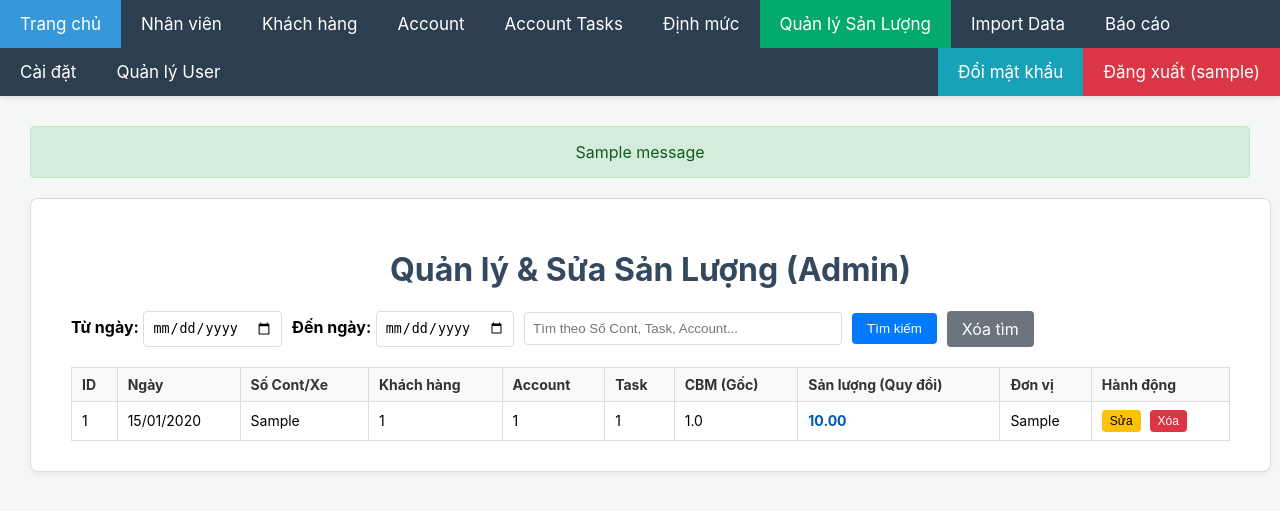
After one commit to Anhcodon2020/Production, a Flask app: page /productivity in a window 1280 px wide. The commit adds this page. Shown: the top 511 px of the page. Run offline with Flask 3, Linux system fonts and the light colour scheme; a user stored in the database is signed in; tables that the repository leaves empty hold one stand-in row (values such as "Sample post"); one stand-in notice (Sample message) is shown.

Commit message:
add sua san luong

```diff
--- a/app.py
+++ b/app.py
@@ -1023,12 +1023,157 @@ def delete_user(id):
     flash('Xóa user thành công!', 'success')
     return redirect(url_for('manage_users'))
 
+@app.route('/api/tasks-by-account-name')
+@login_required
+def get_tasks_by_account_name():
+    account_name = request.args.get('account_name')
+    customer_name = request.args.get('customer_name')
+
+    if not account_name or not customer_name:
+        return jsonify([])
+
+    customer = Customer.query.filter(Customer.customer_name.ilike(customer_name)).first()
+    if not customer:
+        return jsonify([])
+
+    account = CustomerAccount.query.filter(
+        CustomerAccount.customer_id == customer.id,
+        CustomerAccount.account_name.ilike(account_name)
+    ).first()
+
+    if not account:
+        return jsonify([])
+
+    tasks = AccountTask.query.filter_by(account_id=account.id).order_by(AccountTask.task_name).all()
+    return jsonify([{'name': t.task_name} for t in tasks])
+
+@app.route('/api/get-conversion-info')
+@login_required
+def get_conversion_info():
+    customer_name = request.args.get('customer_name')
+    account_name = request.args.get('account_name')
+    task_name = request.args.get('task_name')
+
+    default_response = jsonify({'conversion_index': 1.0, 'unit': 'CBM'})
+
+    if not all([customer_name, account_name, task_name]):
+        return default_response
+
+    try:
+        customer = Customer.query.filter(Customer.customer_name.ilike(customer_name)).first()
+        if not customer: return default_response
+
+        account = CustomerAccount.query.filter(
+            CustomerAccount.customer_id == customer.id,
+            CustomerAccount.account_name.ilike(account_name)
+        ).first()
+        if not account: return default_response
+
+        task = AccountTask.query.filter(
+            AccountTask.account_id == account.id,
+            or_(AccountTask.task_code.ilike(task_name), AccountTask.task_name.ilike(task_name))
+        ).first()
+        if not task: return default_response
+
+        # Lấy index mới nhất, bỏ qua ngày hiệu lực để nhất quán với logic import
+        index = AccountConversionIndex.query.filter(
+            AccountConversionIndex.account_id == account.id,
+            AccountConversionIndex.task_id == task.id
+        ).order_by(AccountConversionIndex.effective_from.desc()).first()
+
+        if index:
+            return jsonify({'conversion_index': float(index.conversion_index), 'unit': index.unit})
+        else:
+            return default_response
+    except Exception:
+        return default_response
+
+@app.route('/productivity', methods=['GET', 'POST'])
+@login_required
+@admin_required
+def manage_productivity():
+    page = request.args.get('page', 1, type=int)
+    search = request.args.get('search', '')
+    from_date = request.args.get('from_date')
+    to_date = request.args.get('to_date')
+
+    query = LaborProductivity.query
+
+    if from_date:
+        query = query.filter(LaborProductivity.work_date >= from_date)
+    if to_date:
+        query = query.filter(LaborProductivity.work_date <= to_date)
+
+    if search:
+        query = query.filter(
+            LaborProductivity.ref_no.ilike(f'%{search}%') |
+            LaborProductivity.task_id.ilike(f'%{search}%') |
+            LaborProductivity.account_id.ilike(f'%{search}%') |
+            LaborProductivity.customer_id.ilike(f'%{search}%')
+        )
+
+    # Sắp xếp theo ngày giảm dần, sau đó đến ID giảm dần
+    records = query.order_by(LaborProductivity.work_date.desc(), LaborProductivity.id.desc()).paginate(page=page, per_page=20, error_out=False)
+
+    return render_template('productivity.html', records=records, search_term=search, from_date=from_date, to_date=to_date)
+
+@app.route('/productivity/edit/<int:id>', methods=['POST'])
+@login_required
+@admin_required
+def edit_productivity(id):
+    record = LaborProductivity.query.get_or_404(id)
+    try:
+        record.work_date = datetime.strptime(request.form['work_date'], '%Y-%m-%d').date()
+        record.ref_no = request.form['ref_no']
+        record.customer_id = request.form['customer_id']
+        record.account_id = request.form['account_id']
+        record.task_id = request.form['task_id']
+        record.quantity = float(request.form['quantity'])
+        record.unit = request.form['unit']
+        # Cập nhật CBM gốc nếu cần (productivity_value)
+        if request.form.get('productivity_value'):
+            record.productivity_value = float(request.form['productivity_value'])
+
+        db.session.commit()
+        flash('Cập nhật sản lượng thành công!', 'success')
+    except Exception as e:
+        db.session.rollback()
+        flash(f'Lỗi cập nhật: {e}', 'danger')
+    return redirect(url_for('manage_productivity'))
+
+@app.route('/productivity/delete/<int:id>', methods=['POST'])
+@login_required
+@admin_required
+def delete_productivity(id):
+    record = LaborProductivity.query.get_or_404(id)
+    try:
+        db.session.delete(record)
+        db.session.commit()
+        flash('Xóa bản ghi thành công!', 'success')
+    except Exception as e:
+        db.session.rollback()
+        flash(f'Lỗi xóa: {e}', 'danger')
+    return redirect(url_for('manage_productivity'))
+
 @app.route('/report', methods=['GET', 'POST'])
 @login_required
 @view_required
 def report():
     from_date = request.args.get('from_date')
     to_date = request.args.get('to_date')
+
+    # Nếu không chọn ngày, mặc định từ 26 tháng trước đến 25 tháng hiện tại
+    if not from_date and not to_date:
+        today = datetime.now()
+        if today.month == 1:
+            prev_month = 12
+            prev_year = today.year - 1
+        else:
+            prev_month = today.month - 1
+            prev_year = today.year
+
+        from_date = f"{prev_year}-{prev_month:02d}-26"
+        to_date = f"{today.year}-{today.month:02d}-25"
 
     query = LaborProductivity.query
 
@@ -1322,8 +1467,8 @@ def create_default_admin():
 
 if __name__ == '__main__':
     # Tạo admin mặc định trong context của ứng dụng
-    with app.app_context():
-        create_default_admin()
+    # with app.app_context():
+    #     create_default_admin()
 
     # Chạy ứng dụng
     app.run(host='0.0.0.0', port=5000)
--- a/templates/base.html
+++ b/templates/base.html
@@ -55,6 +55,7 @@
             <a href="{{ url_for('account') }}" class="{{ 'active' if request.endpoint == 'account' else '' }}">Account</a>
             <a href="{{ url_for('account_tasks') }}" class="{{ 'active' if request.endpoint == 'account_tasks' else '' }}">Account Tasks</a>
             <a href="{{ url_for('account_conversion_index') }}" class="{{ 'active' if request.endpoint == 'account_conversion_index' else '' }}">Định mức</a>
+            <a href="{{ url_for('manage_productivity') }}" class="{{ 'active' if request.endpoint == 'manage_productivity' else '' }}">Quản lý Sản Lượng</a>
         {% endif %}
 
         {% if current_user.role in ['ADMIN', 'UPDATE'] %}
--- /dev/null
+++ b/templates/productivity.html
@@ -0,0 +1,170 @@
+{% extends "base.html" %}
+
+{% block title %}Quản lý Sản Lượng{% endblock %}
+
+{% block content %}
+<style>
+    .table-container { width: 100%; overflow-x: auto; }
+    table { width: 100%; border-collapse: collapse; margin-top: 20px; font-size: 14px; }
+    th, td { padding: 8px 10px; border: 1px solid #ddd; text-align: left; }
+    th { background-color: #f8f9fa; font-weight: bold; color: #333; }
+    tr:nth-child(even) { background-color: #f9f9f9; }
+    tr:hover { background-color: #f1f1f1; }
+
+    /* Modal Styles */
+    .modal { display: none; position: fixed; z-index: 1000; left: 0; top: 0; width: 100%; height: 100%; overflow: auto; background-color: rgba(0,0,0,0.5); }
+    .modal-content { background-color: #fefefe; margin: 5% auto; padding: 30px; border: 1px solid #888; width: 600px; border-radius: 8px; position: relative; }
+    .close { color: #aaa; float: right; font-size: 28px; font-weight: bold; cursor: pointer; }
+    .close:hover { color: black; }
+
+    .form-group { margin-bottom: 15px; }
+    .form-group label { display: block; margin-bottom: 5px; font-weight: bold; color: #333; }
+    .form-group input[type="text"], .form-group input[type="number"], .form-group input[type="date"] { width: 100%; padding: 8px; border: 1px solid #ddd; border-radius: 4px; box-sizing: border-box; }
+
+    .btn-save { background-color: #007bff; color: white; padding: 10px 20px; border: none; border-radius: 4px; cursor: pointer; width: 100%; font-size: 16px; margin-top: 10px; }
+    .btn-edit { background-color: #ffc107; color: black; padding: 4px 8px; border: none; border-radius: 4px; cursor: pointer; font-size: 12px; }
+    .btn-delete { background-color: #dc3545; color: white; padding: 4px 8px; border: none; border-radius: 4px; cursor: pointer; font-size: 12px; margin-left: 5px; }
+
+    .pagination { display: flex; justify-content: center; margin-top: 20px; list-style: none; padding: 0; }
+    .pagination a, .pagination span { padding: 8px 16px; text-decoration: none; border: 1px solid #ddd; color: #333; margin: 0 4px; border-radius: 4px; }
+    .pagination .active { background-color: #2c3e50; color: white; border: 1px solid #2c3e50; }
+    .pagination .disabled { color: #ccc; pointer-events: none; border-color: #eee; }
+</style>
+
+{% with messages = get_flashed_messages(with_categories=true) %}
+    {% if messages %}
+        {% for category, message in messages %}
+            <div class="alert alert-{{ category }}" style="padding: 15px; margin-bottom: 20px; border: 1px solid transparent; border-radius: 4px; color: #155724; background-color: #d4edda; border-color: #c3e6cb;">{{ message }}</div>
+        {% endfor %}
+    {% endif %}
+{% endwith %}
+
+<div class="box" style="width: 95%; max-width: 1400px; margin: 0 auto;">
+    <h1>Quản lý & Sửa Sản Lượng (Admin)</h1>
+
+    <!-- Search Form -->
+    <div class="search-container" style="margin-top: 20px; text-align: left;">
+        <form method="GET" action="{{ url_for('manage_productivity') }}" style="display: flex; align-items: center; gap: 10px; flex-wrap: wrap;">
+            <div>
+                <label style="font-weight: bold;">Từ ngày:</label>
+                <input type="date" name="from_date" value="{{ from_date or '' }}" style="padding: 8px; border-radius: 4px; border: 1px solid #ddd;">
+            </div>
+            <div>
+                <label style="font-weight: bold;">Đến ngày:</label>
+                <input type="date" name="to_date" value="{{ to_date or '' }}" style="padding: 8px; border-radius: 4px; border: 1px solid #ddd;">
+            </div>
+            <input type="text" name="search" placeholder="Tìm theo Số Cont, Task, Account..." value="{{ search_term or '' }}" style="width: 300px; padding: 8px; border-radius: 4px; border: 1px solid #ddd;">
+            <button type="submit" style="padding: 8px 15px; border-radius: 4px; border: none; background-color: #007bff; color: white; cursor: pointer;">Tìm kiếm</button>
+            <a href="{{ url_for('manage_productivity') }}" style="padding: 8px 15px; text-decoration: none; background-color: #6c757d; color: white; border-radius: 4px;">Xóa tìm</a>
+        </form>
+    </div>
+
+    <div class="table-container">
+        <table>
+            <thead>
+                <tr>
+                    <th>ID</th>
+                    <th>Ngày</th>
+                    <th>Số Cont/Xe</th>
+                    <th>Khách hàng</th>
+                    <th>Account</th>
+                    <th>Task</th>
+                    <th>CBM (Gốc)</th>
+                    <th>Sản lượng (Quy đổi)</th>
+                    <th>Đơn vị</th>
+                    <th>Hành động</th>
+                </tr>
+            </thead>
+            <tbody>
+                {% if records and records.items %}
+                {% for item in records.items %}
+                <tr>
+                    <td>{{ item.id }}</td>
+                    <td>{{ item.work_date.strftime('%d/%m/%Y') if item.work_date else '' }}</td>
+                    <td>{{ item.ref_no }}</td>
+                    <td>{{ item.customer_id }}</td>
+                    <td>{{ item.account_id }}</td>
+                    <td>{{ item.task_id }}</td>
+                    <td>{{ item.productivity_value }}</td>
+                    <td style="font-weight: bold; color: #0056b3;">{{ "{:,.2f}".format(item.quantity) if item.quantity else 0 }}</td>
+                    <td>{{ item.unit }}</td>
+                    <td>
+                        <button class="btn-edit"
+                                data-id="{{ item.id }}"
+                                data-date="{{ item.work_date }}"
+                                data-ref="{{ item.ref_no }}"
+                                data-cust="{{ item.customer_id }}"
+                                data-acc="{{ item.account_id }}"
+                                data-task="{{ item.task_id }}"
+                                data-cbm="{{ item.productivity_value }}"
+                                data-qty="{{ item.quantity }}"
+                                data-unit="{{ item.unit }}"
+                                onclick="openEditModal(this)">Sửa</button>
+                        <form action="{{ url_for('delete_productivity', id=item.id) }}" method="POST" style="display:inline;" onsubmit="return confirm('Bạn có chắc chắn muốn xóa dòng này?');">
+                            <button type="submit" class="btn-delete">Xóa</button>
+                        </form>
+                    </td>
+                </tr>
+                {% endfor %}
+                {% else %}
+                <tr><td colspan="10" style="text-align: center; padding: 20px;">Không tìm thấy dữ liệu.</td></tr>
+                {% endif %}
+            </tbody>
+        </table>
+
+        <!-- Pagination -->
+        {% if records and records.pages > 1 %}
+        <div class="pagination">
+            {% for page_num in records.iter_pages(left_edge=1, right_edge=1, left_current=1, right_current=2) %}
+                {% if page_num %}
+                    {% if records.page == page_num %}
+                        <span class="active">{{ page_num }}</span>
+                    {% else %}
+                        <a href="{{ url_for('manage_productivity', page=page_num, search=search_term, from_date=from_date, to_date=to_date) }}">{{ page_num }}</a>
+                    {% endif %}
+                {% else %}
+                    <span class="disabled">...</span>
+                {% endif %}
+            {% endfor %}
+        </div>
+        {% endif %}
+    </div>
+</div>
+
+<!-- Modal Sửa -->
+<div id="editModal" class="modal">
+  <div class="modal-content">
+    <span class="close" onclick="document.getElementById('editModal').style.display='none'">&times;</span>
+    <h2 style="margin-top: 0; text-align: center;">Sửa Sản Lượng</h2>
+    <form id="editForm" method="POST" action="">
+      <div class="form-group"><label>Ngày làm việc</label><input type="date" name="work_date" required></div>
+      <div class="form-group"><label>Số Cont/Xe</label><input type="text" name="ref_no"></div>
+      <div class="form-group"><label>Khách hàng</label><input type="text" name="customer_id"></div>
+      <div class="form-group"><label>Account</label><input type="text" name="account_id"></div>
+      <div class="form-group"><label>Task</label><input type="text" name="task_id"></div>
+      <div class="form-group"><label>CBM (Giá trị gốc)</label><input type="number" step="0.01" name="productivity_value"></div>
+      <div class="form-group"><label>Sản lượng (Sau quy đổi)</label><input type="number" step="0.01" name="quantity" required></div>
+      <div class="form-group"><label>Đơn vị tính</label><input type="text" name="unit"></div>
+      <button type="submit" class="btn-save">Cập nhật</button>
+    </form>
+  </div>
+</div>
+
+<script>
+    function openEditModal(btn) {
+        var modal = document.getElementById('editModal');
+        var form = document.getElementById('editForm');
+        form.action = "/productivity/edit/" + btn.getAttribute('data-id');
+        form.querySelector('[name="work_date"]').value = btn.getAttribute('data-date');
+        form.querySelector('[name="ref_no"]').value = btn.getAttribute('data-ref');
+        form.querySelector('[name="customer_id"]').value = btn.getAttribute('data-cust');
+        form.querySelector('[name="account_id"]').value = btn.getAttribute('data-acc');
+        form.querySelector('[name="task_id"]').value = btn.getAttribute('data-task');
+        form.querySelector('[name="productivity_value"]').value = btn.getAttribute('data-cbm');
+        form.querySelector('[name="quantity"]').value = btn.getAttribute('data-qty');
+        form.querySelector('[name="unit"]').value = btn.getAttribute('data-unit');
+        modal.style.display = "block";
+    }
+    window.onclick = function(event) { if (event.target == document.getElementById('editModal')) { document.getElementById('editModal').style.display = "none"; } }
+</script>
+{% endblock %}
```
